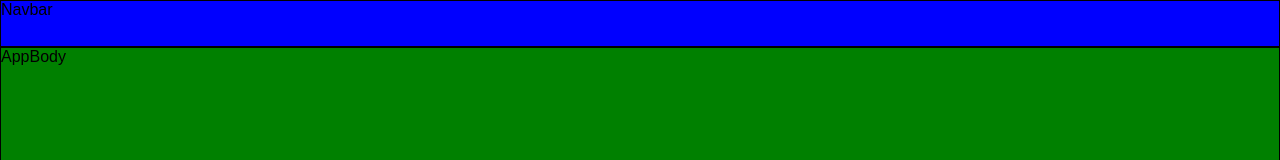
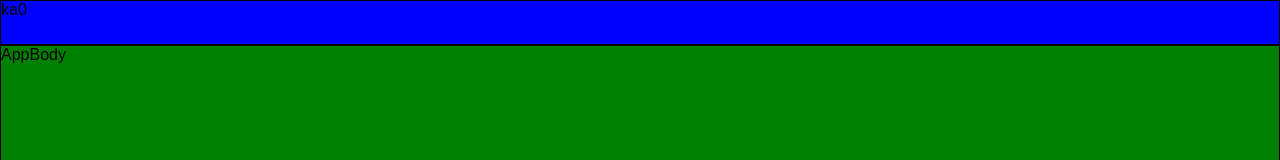
Before and after one commit to udomsubnk/ka0-web, a React app: page / in a window 1280 px wide. Shown: the top 160 px of the page. Built offline with nearby package versions, Linux system fonts and the light colour scheme.

Commit message:
Change Navbar to NavbarTop

```diff
--- a/public/index.html
+++ b/public/index.html
@@ -5,7 +5,7 @@
     <meta name="viewport" content="width=device-width, initial-scale=1, shrink-to-fit=no">
     <link rel="manifest" href="%PUBLIC_URL%/manifest.json">
     <link rel="shortcut icon" href="%PUBLIC_URL%/k.jpg">
-    <title>I'm Ka0</title>
+    <title>I'm ka0</title>
   </head>
   <body>
     <noscript>
--- a/src/components/App.js
+++ b/src/components/App.js
@@ -1,13 +1,13 @@
 import React, { Component } from 'react';
 import 'containers/App.css';
-import Navbar from 'components/Navbar'
+import NavbarTop from 'components/NavbarTop'
 import AppBody from 'components/AppBody'
 
 class App extends Component {
   render() {
     return (
       <div>
-        <Navbar></Navbar>
+        <NavbarTop></NavbarTop>
         <AppBody></AppBody>
       </div>
     );
--- a/src/components/Navbar.js
+++ /dev/null
@@ -1,12 +0,0 @@
-import React, { Component } from 'react';
-class Navbar extends Component{
-	render(){
-		return(
-			<div id="Navbar">
-				Navbar
-			</div>
-		);
-	}
-}
-
-export default Navbar;
--- /dev/null
+++ b/src/components/NavbarTop.js
@@ -0,0 +1,13 @@
+import React, { Component } from 'react';
+class NavbarTop extends Component{
+	render(){
+		return(
+			<div id="NavbarTop">
+				<div>ka0</div>
+				<div></div>
+			</div>
+		);
+	}
+}
+
+export default NavbarTop;
--- a/src/containers/App.css
+++ b/src/containers/App.css
@@ -1,7 +1,8 @@
-#Navbar{
+#NavbarTop{
 	background-color: blue;
 	border: 1px solid black;
-	height: 45px;
+	height: 43px;
+	display: flex;
 }
 #AppBody{
 	background-color: green;
```
Also changed, not shown: public/manifest.json.
